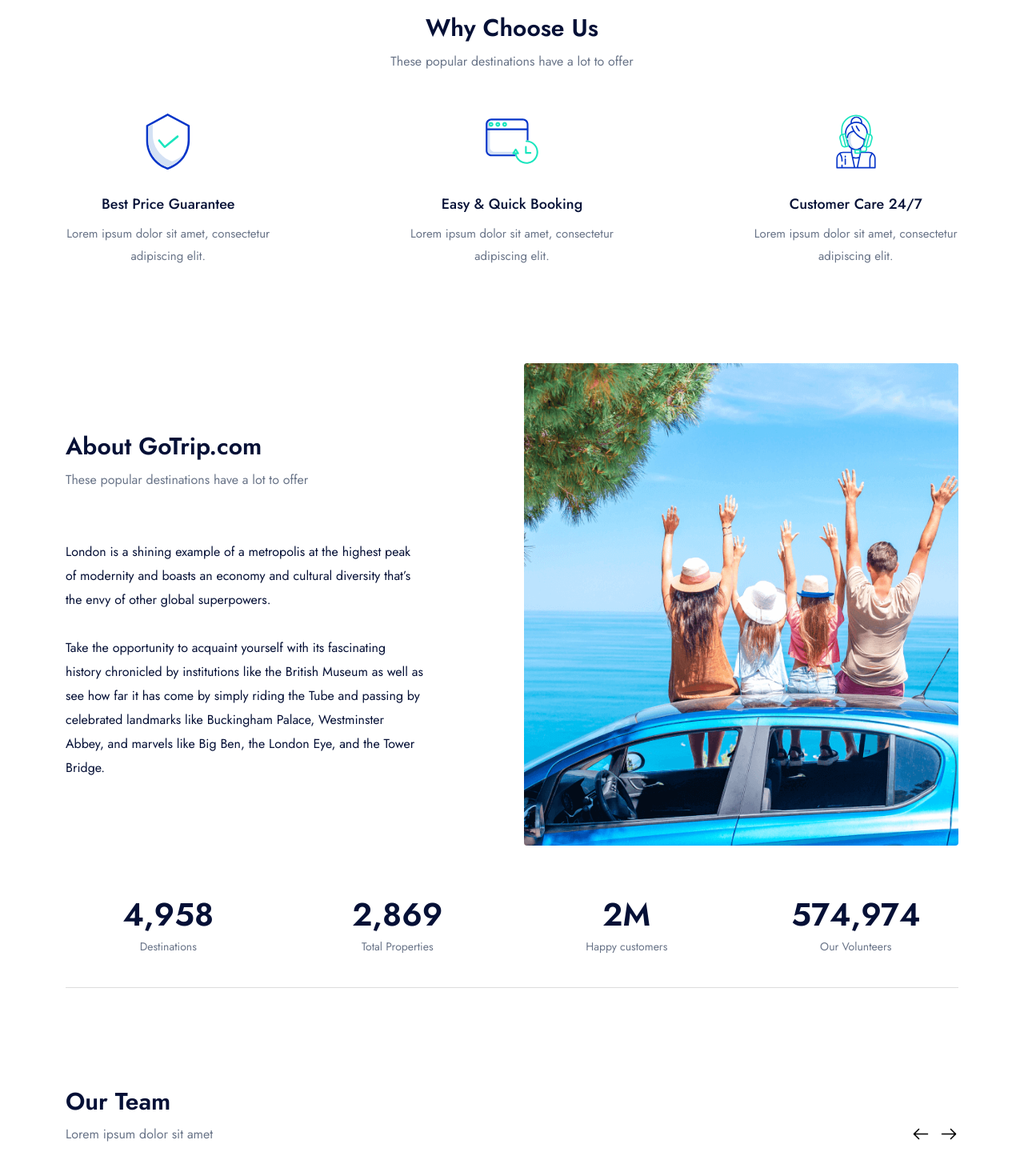
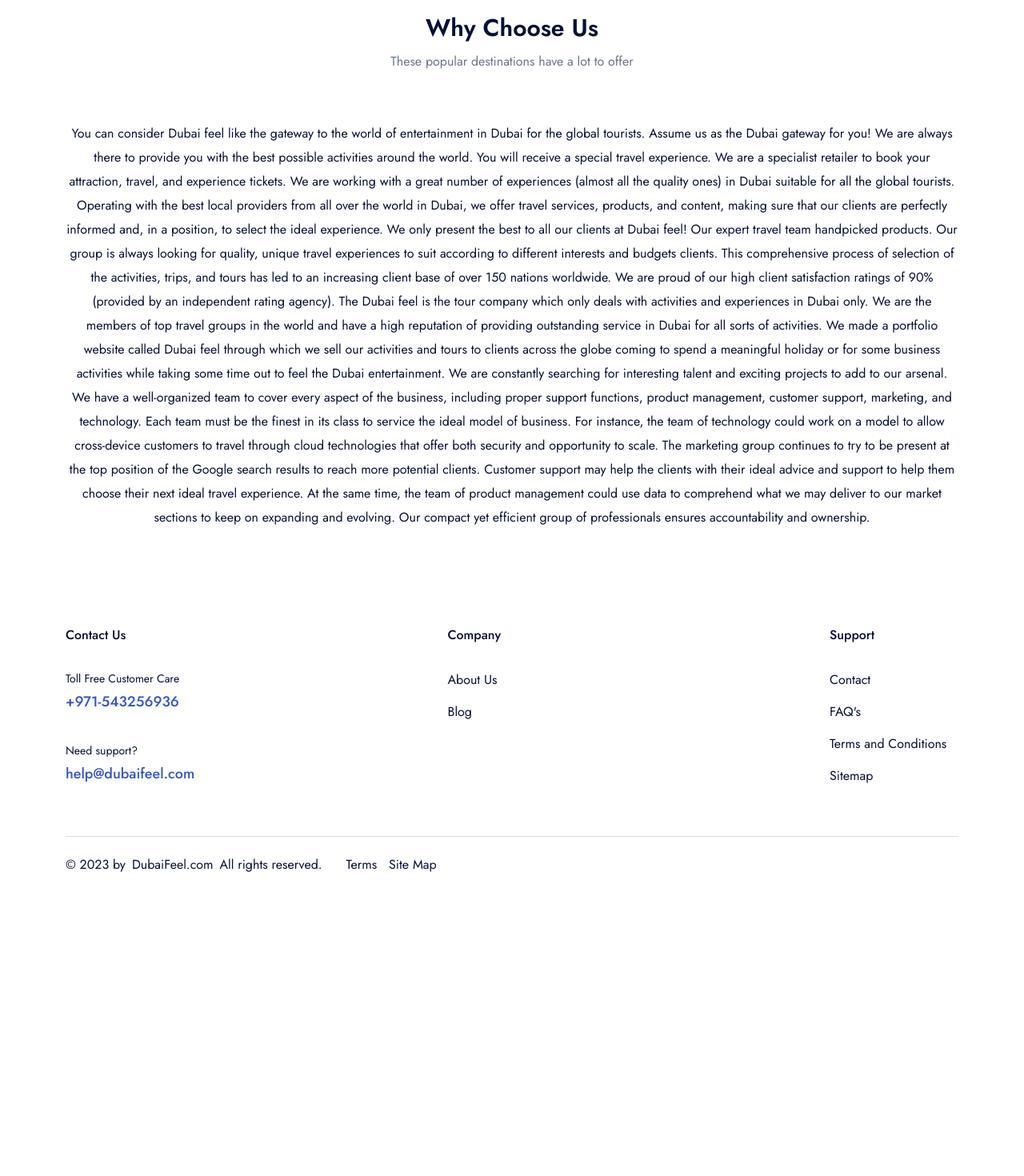
Before and after one commit to Abdohm-coder/dubai-feels, a Next.js app: page /about in a window 1280 px wide. Shown: the part 540-2010 px from the top of the page at 80% size. After the commit the page ends 1656 px from the top, so only its background shows below. Built offline with nearby package versions, Linux system fonts and the light colour scheme.

Commit message:
fix about page

```diff
--- a/components/about/Block1.jsx
+++ b/components/about/Block1.jsx
@@ -3,32 +3,52 @@
 const Block1 = () => {
   return (
     <>
-      <div className="col-lg-5">
+      <div>
         <h2 className="text-30 fw-600">About GoTrip.com</h2>
         <p className="mt-5">These popular destinations have a lot to offer</p>
         <p className="text-dark-1 mt-60 lg:mt-40 md:mt-20">
-          London is a shining example of a metropolis at the highest peak of
-          modernity and boasts an economy and cultural diversity that’s the envy
-          of other global superpowers.
-          <br />
-          <br />
-          Take the opportunity to acquaint yourself with its fascinating history
-          chronicled by institutions like the British Museum as well as see how
-          far it has come by simply riding the Tube and passing by celebrated
-          landmarks like Buckingham Palace, Westminster Abbey, and marvels like
-          Big Ben, the London Eye, and the Tower Bridge.
+          You can consider Dubai feel like the gateway to the world of
+          entertainment in Dubai for the global tourists. Assume us as the Dubai
+          gateway for you! We are always there to provide you with the best
+          possible activities around the world. You will receive a special
+          travel experience. We are a specialist retailer to book your
+          attraction, travel, and experience tickets. We are working with a
+          great number of experiences (almost all the quality ones) in Dubai
+          suitable for all the global tourists. Operating with the best local
+          providers from all over the world in Dubai, we offer travel services,
+          products, and content, making sure that our clients are perfectly
+          informed and, in a position, to select the ideal experience. We only
+          present the best to all our clients at Dubai feel! Our expert travel
+          team handpicked products. Our group is always looking for quality,
+          unique travel experiences to suit according to different interests and
+          budgets clients. This comprehensive process of selection of the
+          activities, trips, and tours has led to an increasing client base of
+          over 150 nations worldwide. We are proud of our high client
+          satisfaction ratings of 90% (provided by an independent rating
+          agency). The Dubai feel is the tour company which only deals with
+          activities and experiences in Dubai only. We are the members of top
+          travel groups in the world and have a high reputation of providing
+          outstanding service in Dubai for all sorts of activities. We made a
+          portfolio website called Dubai feel through which we sell our
+          activities and tours to clients across the globe coming to spend a
+          meaningful holiday or for some business activities while taking some
+          time out to feel the Dubai entertainment. We are constantly searching
+          for interesting talent and exciting projects to add to our arsenal. We
+          have a well-organized team to cover every aspect of the business,
+          including proper support functions, product management, customer
+          support, marketing, and technology. Each team must be the finest in
+          its class to service the ideal model of business. For instance, the
+          team of technology could work on a model to allow cross-device
+          customers to travel through cloud technologies that offer both
+          security and opportunity to scale. The marketing group continues to
+          try to be present at the top position of the Google search results to
+          reach more potential clients. Customer support may help the clients
+          with their ideal advice and support to help them choose their next
+          ideal travel experience. At the same time, the team of product
+          management could use data to comprehend what we may deliver to our
+          market sections to keep on expanding and evolving. Our compact yet
+          efficient group of professionals ensures accountability and ownership.
         </p>
-      </div>
-      {/* End .col */}
-
-      <div className="col-lg-6">
-        <Image
-          width={400}
-          height={400}
-          src="/img/pages/about/2.png"
-          alt="image"
-          className="rounded-4 w-100"
-        />
       </div>
       {/* End .col */}
     </>
--- a/pages/about.js
+++ b/pages/about.js
@@ -1,16 +1,8 @@
 import dynamic from "next/dynamic";
-import CallToActions from "../components/common/CallToActions";
 import Seo from "../components/common/Seo";
 import DefaultHeader from "../components/header/default-header";
 import DefaultFooter from "../components/footer/default";
-import WhyChoose from "../components/block/BlockGuide";
-import Block1 from "../components/about/Block1";
 import Image from "next/image";
-import Counter from "../components/counter/Counter";
-import Team1 from "../components/team/Team1";
-import Testimonial from "../components/testimonial/Testimonial";
-import Counter2 from "../components/counter/Counter2";
-import Brand from "../components/brand/Brand";
 
 const About = () => {
   return (
@@ -61,110 +53,64 @@
                 <p className=" sectionTitle__text mt-5 sm:mt-0">
                   These popular destinations have a lot to offer
                 </p>
-              </div>
-            </div>
-          </div>
-          {/* End .row */}
-
-          <div className="row y-gap-40 justify-between pt-50">
-            <WhyChoose />
-          </div>
-          {/* End .row */}
-        </div>
-        {/* End .container */}
-      </section>
-      {/* End Why Choose Us section */}
-
-      <section className="layout-pt-md">
-        <div className="container">
-          <div className="row y-gap-30 justify-between items-center">
-            <Block1 />
-          </div>
-        </div>
-      </section>
-      {/* End about block section */}
-
-      <section className="pt-60">
-        <div className="container">
-          <div className="border-bottom-light pb-40">
-            <div className="row y-gap-30 justify-center text-center">
-              <Counter />
-            </div>
-          </div>
-        </div>
-      </section>
-      {/* End counter Section */}
-
-      <section className="layout-pt-lg layout-pb-lg">
-        <div className="container">
-          <div className="row y-gap-20 justify-between items-end">
-            <div className="col-auto">
-              <div className="sectionTitle -md">
-                <h2 className="sectionTitle__title">Our Team</h2>
-                <p className=" sectionTitle__text mt-5 sm:mt-0">
-                  Lorem ipsum dolor sit amet
+                <p className="text-dark-1 mt-60 lg:mt-40 md:mt-20">
+                  You can consider Dubai feel like the gateway to the world of
+                  entertainment in Dubai for the global tourists. Assume us as
+                  the Dubai gateway for you! We are always there to provide you
+                  with the best possible activities around the world. You will
+                  receive a special travel experience. We are a specialist
+                  retailer to book your attraction, travel, and experience
+                  tickets. We are working with a great number of experiences
+                  (almost all the quality ones) in Dubai suitable for all the
+                  global tourists. Operating with the best local providers from
+                  all over the world in Dubai, we offer travel services,
+                  products, and content, making sure that our clients are
+                  perfectly informed and, in a position, to select the ideal
+                  experience. We only present the best to all our clients at
+                  Dubai feel! Our expert travel team handpicked products. Our
+                  group is always looking for quality, unique travel experiences
+                  to suit according to different interests and budgets clients.
+                  This comprehensive process of selection of the activities,
+                  trips, and tours has led to an increasing client base of over
+                  150 nations worldwide. We are proud of our high client
+                  satisfaction ratings of 90% (provided by an independent rating
+                  agency). The Dubai feel is the tour company which only deals
+                  with activities and experiences in Dubai only. We are the
+                  members of top travel groups in the world and have a high
+                  reputation of providing outstanding service in Dubai for all
+                  sorts of activities. We made a portfolio website called Dubai
+                  feel through which we sell our activities and tours to clients
+                  across the globe coming to spend a meaningful holiday or for
+                  some business activities while taking some time out to feel
+                  the Dubai entertainment. We are constantly searching for
+                  interesting talent and exciting projects to add to our
+                  arsenal. We have a well-organized team to cover every aspect
+                  of the business, including proper support functions, product
+                  management, customer support, marketing, and technology. Each
+                  team must be the finest in its class to service the ideal
+                  model of business. For instance, the team of technology could
+                  work on a model to allow cross-device customers to travel
+                  through cloud technologies that offer both security and
+                  opportunity to scale. The marketing group continues to try to
+                  be present at the top position of the Google search results to
+                  reach more potential clients. Customer support may help the
+                  clients with their ideal advice and support to help them
+                  choose their next ideal travel experience. At the same time,
+                  the team of product management could use data to comprehend
+                  what we may deliver to our market sections to keep on
+                  expanding and evolving. Our compact yet efficient group of
+                  professionals ensures accountability and ownership.
                 </p>
               </div>
             </div>
           </div>
           {/* End .row */}
 
-          <div className=" pt-40 js-section-slider">
-            <div className="item_gap-x30">
-              <Team1 />
-            </div>
-          </div>
-          {/* End  js-section-slider */}
-        </div>
-        {/* End container */}
-      </section>
-      {/* End team section */}
-
-      <section className="section-bg layout-pt-lg layout-pb-lg">
-        <div className="section-bg__item -mx-20 bg-light-2" />
-        <div className="container">
-          <div className="row justify-center text-center">
-            <div className="col-auto">
-              <div className="sectionTitle -md">
-                <h2 className="sectionTitle__title">
-                  Overheard from travelers
-                </h2>
-                <p className=" sectionTitle__text mt-5 sm:mt-0">
-                  These popular destinations have a lot to offer
-                </p>
-              </div>
-            </div>
-          </div>
-          {/* End .row */}
-
-          <div className="overflow-hidden pt-80 js-section-slider">
-            <div className="item_gap-x30">
-              <Testimonial />
-            </div>
-          </div>
-          {/* End .overflow-hidden */}
-
-          <div className="row y-gap-30 items-center pt-40 sm:pt-20">
-            <div className="col-xl-4">
-              <Counter2 />
-            </div>
-            {/* End .col */}
-
-            <div className="col-xl-8">
-              <div className="row y-gap-30 justify-between items-center">
-                <Brand />
-              </div>
-            </div>
-            {/* End .col */}
-          </div>
           {/* End .row */}
         </div>
         {/* End .container */}
       </section>
-      {/* End testimonial section */}
-
-      <CallToActions />
-      {/* End Call To Actions Section */}
+      {/* End Why Choose Us section */}
 
       <DefaultFooter />
       {/* End Call To Actions Section */}
```
